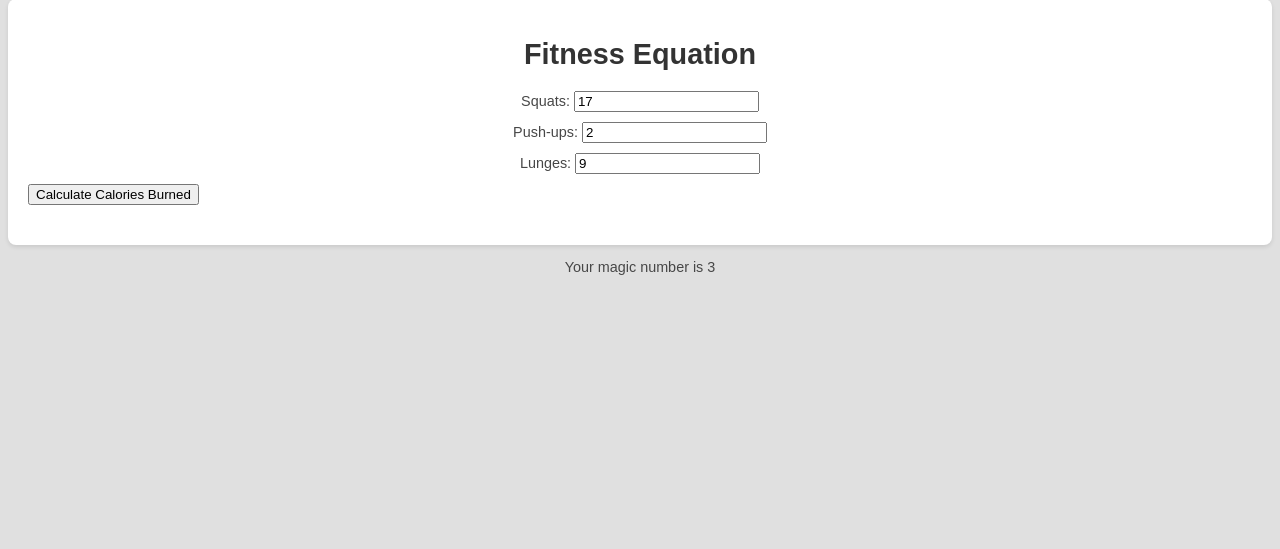
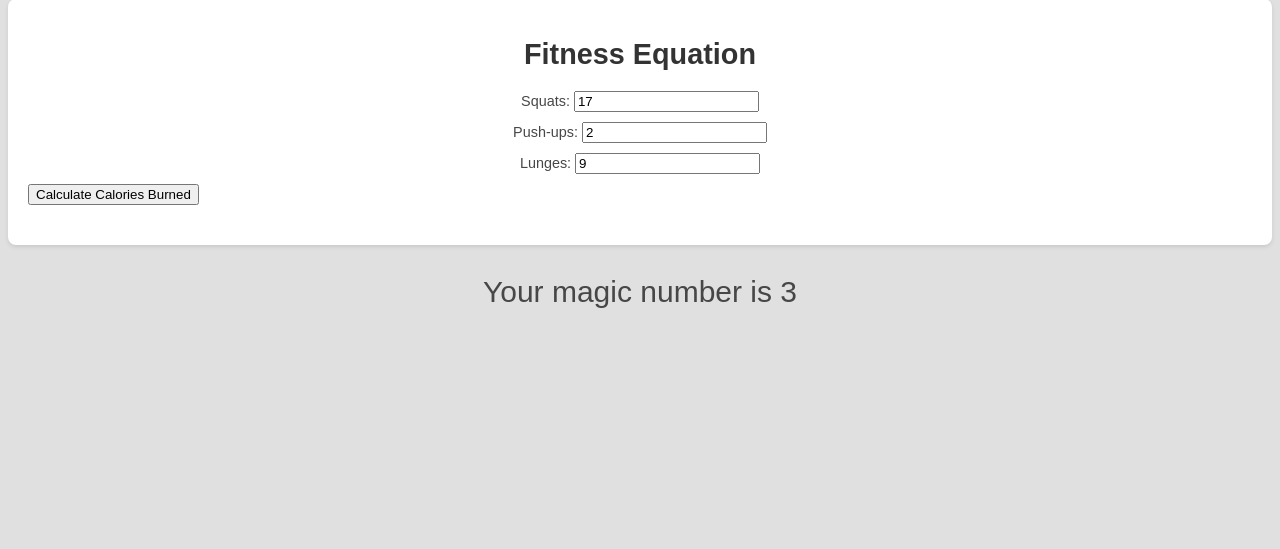
Before and after one commit to AdamG00/Web-Application-Group-Project, a Django app: page /1/1/1/ in a window 1280 px wide. Shown: the part 133-682 px from the top of the page. Run offline with Django 3.2, Linux system fonts and the light colour scheme.

Commit message:
font size change

```diff
--- a/ca229_project_root/pages/templates/magic.html
+++ b/ca229_project_root/pages/templates/magic.html
@@ -95,7 +95,7 @@
         document.getElementById('result').innerText = "Calories Burned: " + caloriesBurned;
     }
 </script>
-<p style = 'text-align:center;'>Your magic number is {{ result }}</p>
+<p style = 'text-align:center;font-size:30px;'>Your magic number is {{ result }}</p>
 </body>
 </html>
 
```
